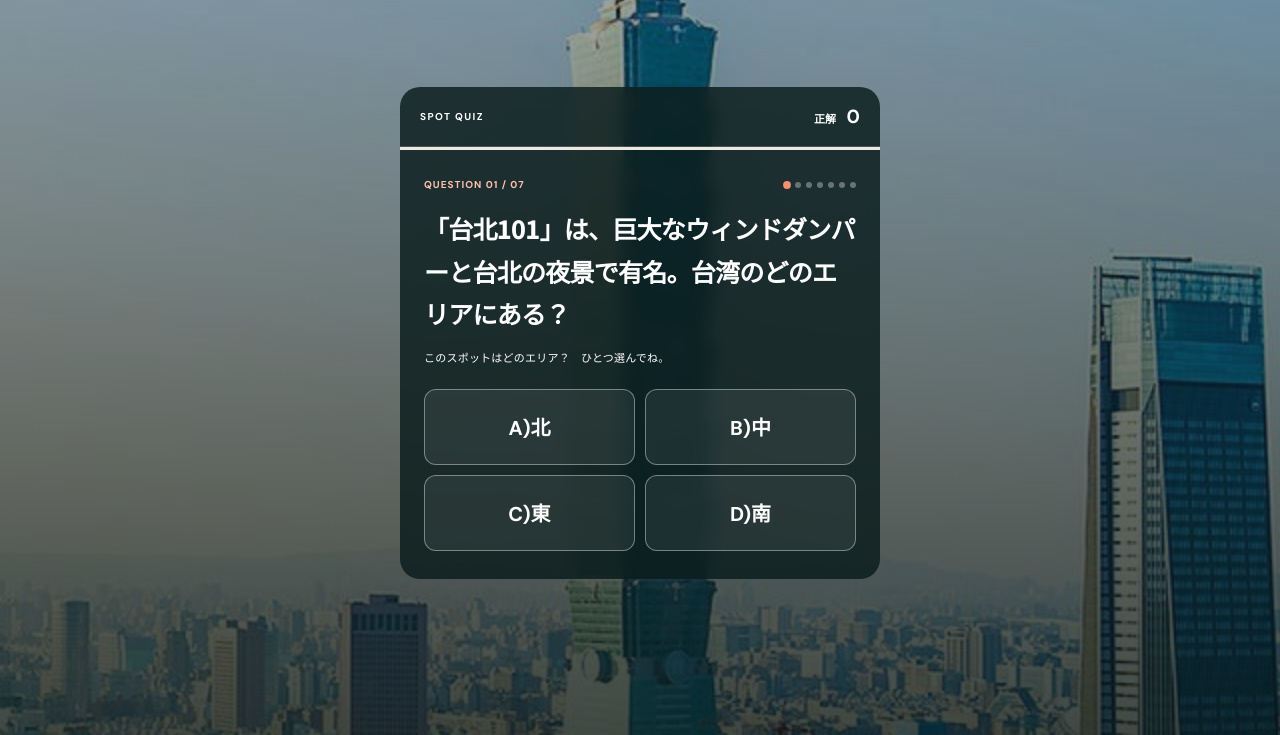
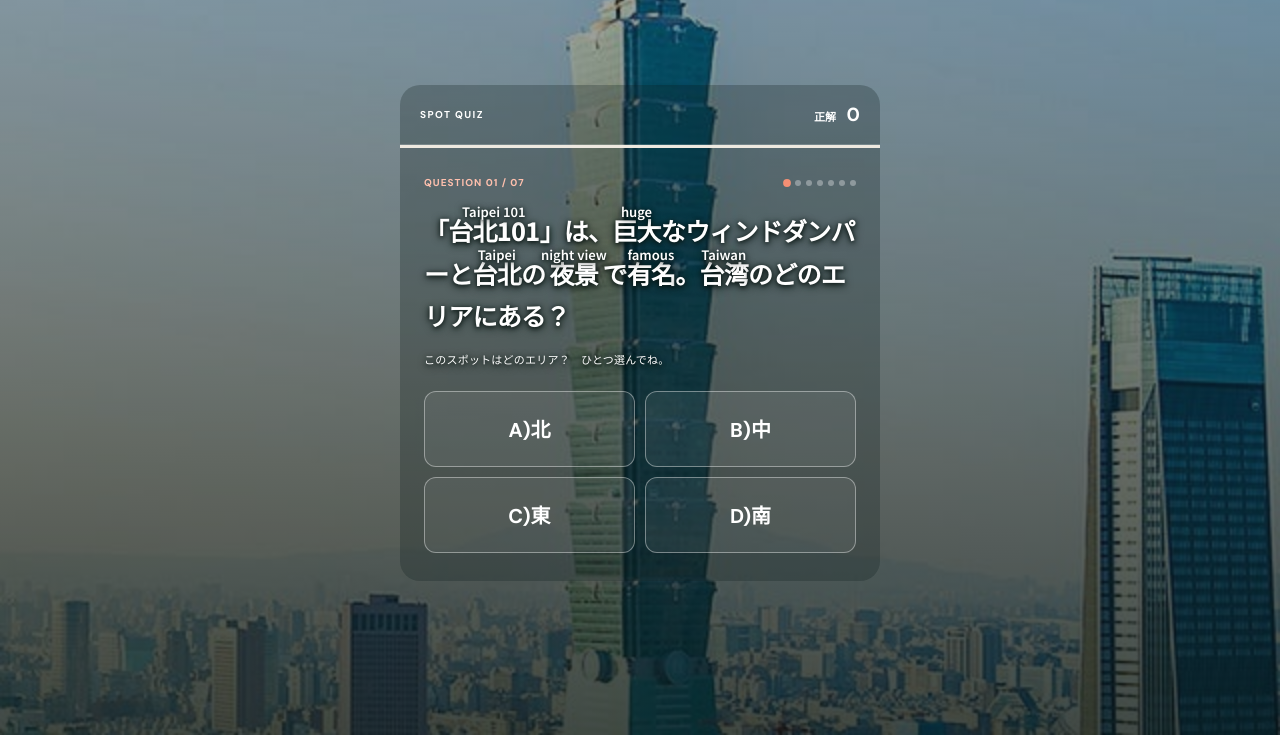
Before and after one commit to ken06light/ken06light.github.io, a plain HTML site: page taiwan-quiz/index.html in a window 1280 px wide. Both pictures are taken after a click on the button "旅をはじめる →". Shown: the part 65-800 px from the top of the page. Drawn offline with Linux system fonts and the light colour scheme.

Commit message:
Add English annotations and lighten the quiz panel

```diff
--- a/taiwan-quiz/index.html
+++ b/taiwan-quiz/index.html
@@ -27,11 +27,16 @@ html{overflow-x:clip;-webkit-text-size-adjust:100%}body{min-height:100svh}button
 .hero{display:flex;flex-direction:column;gap:22px;padding:22px 0 24px;align-items:stretch}.hero>div:first-child{width:100%}.cover{order:-1;height:240px;border-radius:18px;flex:none}.cover img{object-position:center 43%}.cover-tag{left:20px;bottom:18px;font-size:10px}.cover-tag span{font-size:17px}.eyebrow{font-size:9px;letter-spacing:.15em}h1{font-size:36px;line-height:1.35;letter-spacing:-.05em;margin:12px 0}.hero-copy{font-size:13px;line-height:1.9;max-width:none}.hero-meta{margin-top:16px;gap:7px}.pill{font-size:10px;padding:7px 10px}
 .game-wrap{padding:0 0 28px}.game-card{border-radius:18px}.start-screen{padding:26px 20px 24px}.start-symbol{font-size:25px;margin-bottom:8px}.start-screen h2{font-size:20px}.start-screen p{font-size:12px;line-height:1.9;margin-bottom:18px}.start-screen .primary,.result-screen .primary{width:100%;min-height:54px;border-radius:12px;font-size:15px}.footer{padding:0 0 max(22px,env(safe-area-inset-bottom));font-size:8px;letter-spacing:.04em;gap:10px}.result-screen{padding:38px 22px}.result-screen h2{font-size:24px}.result-screen p{font-size:14px}.result-score{font-size:72px}
 body.playing #quizScreen{min-height:100svh;min-height:100dvh;justify-content:flex-end;padding:max(20px,env(safe-area-inset-top)) max(16px,env(safe-area-inset-right)) max(24px,env(safe-area-inset-bottom)) max(16px,env(safe-area-inset-left));background-position:center;gap:0;isolation:isolate}
-body.playing .game-head,body.playing .game-body,body.playing .progress{width:min(480px,100%);flex-shrink:0}body.playing .game-head{padding:17px 20px;border-radius:20px 20px 0 0;background:rgba(12,30,29,.83)}body.playing .game-body{padding:23px 20px 22px;border-radius:0 0 20px 20px;background:rgba(12,30,29,.83)}body.playing .game-label{font-size:10px;letter-spacing:.14em}body.playing .score-label{font-size:11px}body.playing .score-label b{font-size:19px}body.playing .question-row{justify-content:space-between;gap:8px;margin-bottom:16px}body.playing .q-number{font-size:10px;letter-spacing:.1em}body.playing .q-dots{gap:5px}body.playing .prompt{font-size:clamp(20px,5.5vw,25px);line-height:1.7;overflow-wrap:anywhere;text-wrap:pretty}body.playing .hint{font-size:11px;line-height:1.7;margin:14px 0 21px;letter-spacing:.02em}body.playing .options{grid-template-columns:repeat(2,minmax(0,1fr));gap:10px}body.playing .option{min-height:76px;border-radius:12px;border-color:#ffffff65;background:#ffffff12;padding:12px}body.playing .letter{font-size:20px}
+body.playing .game-head,body.playing .game-body,body.playing .progress{width:min(480px,100%);flex-shrink:0}body.playing .game-head{padding:17px 20px;border-radius:20px 20px 0 0;background:rgba(12,30,29,.26)}body.playing .game-body{padding:23px 20px 22px;border-radius:0 0 20px 20px;background:rgba(12,30,29,.26)}body.playing .game-label{font-size:10px;letter-spacing:.14em}body.playing .score-label{font-size:11px}body.playing .score-label b{font-size:19px}body.playing .question-row{justify-content:space-between;gap:8px;margin-bottom:16px}body.playing .q-number{font-size:10px;letter-spacing:.1em}body.playing .q-dots{gap:5px}body.playing .prompt{font-size:clamp(20px,5.5vw,25px);line-height:1.7;overflow-wrap:anywhere;text-wrap:pretty}body.playing .hint{font-size:11px;line-height:1.7;margin:14px 0 21px;letter-spacing:.02em}body.playing .options{grid-template-columns:repeat(2,minmax(0,1fr));gap:10px}body.playing .option{min-height:76px;border-radius:12px;border-color:#ffffff65;background:#ffffff12;padding:12px}body.playing .letter{font-size:20px}
 .reveal-screen{min-height:100svh;min-height:100dvh;padding:max(22px,env(safe-area-inset-top)) max(20px,env(safe-area-inset-right)) max(26px,env(safe-area-inset-bottom)) max(20px,env(safe-area-inset-left))}.scene-head,.scene-content{width:min(480px,100%);margin-left:auto;margin-right:auto}.scene-head{font-size:10px}.scene-content{padding-top:70px}.scene-kicker{font-size:10px;letter-spacing:.12em}.scene-content h2{font-size:clamp(38px,11vw,54px);margin:12px 0 18px}.scene-content p{font-size:15px;line-height:1.95}.scene-result{flex-wrap:wrap;font-size:13px;margin:20px 0 24px;gap:10px}.scene-content .primary{width:100%;min-height:56px;border-radius:12px;font-size:15px}.scene-score{padding:9px 13px}
 @media(min-width:761px){body{background:radial-gradient(ellipse at top,#fffdf7,var(--paper) 75%)}.hero{padding-top:30px}.cover{height:260px}body.playing #quizScreen{justify-content:center}body.playing .game-body{padding:28px 24px}.reveal-screen{padding:40px}.scene-content{padding-bottom:12px}}
 @media(max-width:360px){.shell{width:calc(100% - 24px)}.cover{height:200px}h1{font-size:31px}body.playing #quizScreen{padding-left:10px;padding-right:10px}body.playing .game-body{padding:20px 16px}body.playing .prompt{font-size:20px}body.playing .option{min-height:66px}.scene-content p{font-size:14px}}
 @media(max-height:600px) and (orientation:landscape){body.playing #quizScreen{justify-content:flex-start;min-height:100%;padding-top:18px;padding-bottom:18px}body.playing .game-head,body.playing .game-body,body.playing .progress{width:min(650px,100%)}body.playing .game-body{padding:18px 20px}body.playing .prompt{font-size:20px}body.playing .options{grid-template-columns:repeat(4,minmax(0,1fr))}body.playing .option{min-height:56px}.reveal-screen{min-height:100%;justify-content:flex-start}.scene-content{padding-top:35px;padding-bottom:15px}.scene-content h2{font-size:36px}}
+
+body.playing .game-head, body.playing .game-body{backdrop-filter:none}
+body.playing .prompt, body.playing .hint{text-shadow:0 1px 4px #081411,0 2px 8px #081411}
+body.playing .prompt ruby{ruby-position:over;ruby-align:center}
+body.playing .prompt rt{font-size:.52em;font-weight:600;letter-spacing:0;color:inherit}
 </style>
 </head>
 <body>
@@ -50,18 +55,18 @@ body.playing .game-head,body.playing .game-body,body.playing .progress{width:min
 <footer class="shell footer"><span>台湾の七つのスポットをめぐる旅</span><span>TAIWAN · FORMOSA</span></footer>
 <script>
 const places=[
-{name:'台北101',image:'taipei-101.jpg',area:'北',prompt:'「台北101」は、巨大なウィンドダンパーと台北の夜景で有名。台湾のどのエリアにある？',fact:'高さを支える巨大な制振ダンパーや、わずか37秒のエレベーターが見どころ。展望台からは台北の街を一望できる。'},
-{name:'九份',image:'jiufen.jpg',area:'北',prompt:'赤いランタンの石段や芋圓で知られる「九份」。台湾のどのエリアにある？',fact:'ノスタルジックな路地には茶藝館が点在。夕暮れに灯る赤いランタンと、もちもちの芋圓を楽しもう。'},
-{name:'日月潭',image:'sun-moon-lake.jpg',area:'中',prompt:'台湾最大の天然湖で、サイクリングや遊覧船を楽しめる「日月潭」。どのエリアにある？',fact:'湖畔を走るサイクリングロードや、ロープウェイ・遊覧船が人気。邵族の文化にふれられる場所でもある。'},
-{name:'太魯閣',image:'taroko-gorge.jpg',area:'東',prompt:'大理石の絶壁や燕子口で知られる大峡谷「太魯閣」。どのエリアにある？',fact:'大理石の岩壁と渓谷がつくる壮大な景色が魅力。燕子口や砂卡礑など、自然を間近に感じるコースがある。'},
-{name:'阿里山',image:'alishan.jpg',area:'南',prompt:'森林鉄道や日の出の雲海で有名な「阿里山」。台湾のどのエリアにある？',fact:'歴史ある森林鉄道に乗って、ヒノキの森へ。早起きして見る日の出と雲海は忘れられない景色。'},
-{name:'愛河',image:'love-river.jpg',area:'南',prompt:'夜のクルーズや川沿いのカフェを楽しめる「愛河」。台湾のどのエリアにある？',fact:'夕暮れから夜にかけての川辺はとてもロマンチック。クルーズやオープンカフェで街の夜を楽しめる。'},
-{name:'蘭嶼',image:'orchid-island.jpg',area:'東',prompt:'タオ族の海洋文化やトビウオで知られ、台湾の東南の海に浮かぶ「蘭嶼」。どのエリアにある？',fact:'透明な海と豊かな海洋文化が息づく島。伝統的な地下屋やタタラ船、トビウオの文化に出会える。'}
+{name:'台北101',image:'taipei-101.jpg',area:'北',prompt:'「<ruby>台北101<rt lang="en">Taipei 101</rt></ruby>」は、<ruby>巨大<rt lang="en">huge</rt></ruby>なウィンドダンパーと<ruby>台北<rt lang="en">Taipei</rt></ruby>の<ruby>夜景<rt lang="en">night view</rt></ruby>で<ruby>有名<rt lang="en">famous</rt></ruby>。<ruby>台湾<rt lang="en">Taiwan</rt></ruby>のどのエリアにある？',fact:'高さを支える巨大な制振ダンパーや、わずか37秒のエレベーターが見どころ。展望台からは台北の街を一望できる。'},
+{name:'九份',image:'jiufen.jpg',area:'北',prompt:'<ruby>赤い<rt lang="en">red</rt></ruby>ランタンの<ruby>石段<rt lang="en">stone steps</rt></ruby>や<ruby>芋圓<rt lang="en">taro balls</rt></ruby>で<ruby>知られる<rt lang="en">known</rt></ruby>「<ruby>九份<rt lang="en">Jiufen</rt></ruby>」。<ruby>台湾<rt lang="en">Taiwan</rt></ruby>のどのエリアにある？',fact:'ノスタルジックな路地には茶藝館が点在。夕暮れに灯る赤いランタンと、もちもちの芋圓を楽しもう。'},
+{name:'日月潭',image:'sun-moon-lake.jpg',area:'中',prompt:'<ruby>台湾<rt lang="en">Taiwan</rt></ruby><ruby>最大<rt lang="en">largest</rt></ruby>の<ruby>天然湖<rt lang="en">natural lake</rt></ruby>で、サイクリングや<ruby>遊覧船<rt lang="en">sightseeing boat</rt></ruby>を<ruby>楽しめる<rt lang="en">enjoy</rt></ruby>「<ruby>日月潭<rt lang="en">Sun Moon Lake</rt></ruby>」。どのエリアにある？',fact:'湖畔を走るサイクリングロードや、ロープウェイ・遊覧船が人気。邵族の文化にふれられる場所でもある。'},
+{name:'太魯閣',image:'taroko-gorge.jpg',area:'東',prompt:'<ruby>大理石<rt lang="en">marble</rt></ruby>の<ruby>絶壁<rt lang="en">cliff</rt></ruby>や<ruby>燕子口<rt lang="en">Swallow Grotto</rt></ruby>で<ruby>知られる<rt lang="en">known</rt></ruby><ruby>大峡谷<rt lang="en">gorge</rt></ruby>「<ruby>太魯閣<rt lang="en">Taroko</rt></ruby>」。どのエリアにある？',fact:'大理石の岩壁と渓谷がつくる壮大な景色が魅力。燕子口や砂卡礑など、自然を間近に感じるコースがある。'},
+{name:'阿里山',image:'alishan.jpg',area:'南',prompt:'<ruby>森林鉄道<rt lang="en">forest railway</rt></ruby>や<ruby>日の出<rt lang="en">sunrise</rt></ruby>の<ruby>雲海<rt lang="en">sea of clouds</rt></ruby>で<ruby>有名<rt lang="en">famous</rt></ruby>な「<ruby>阿里山<rt lang="en">Alishan</rt></ruby>」。<ruby>台湾<rt lang="en">Taiwan</rt></ruby>のどのエリアにある？',fact:'歴史ある森林鉄道に乗って、ヒノキの森へ。早起きして見る日の出と雲海は忘れられない景色。'},
+{name:'愛河',image:'love-river.jpg',area:'南',prompt:'<ruby>夜<rt lang="en">night</rt></ruby>のクルーズや<ruby>川沿い<rt lang="en">riverside</rt></ruby>のカフェを<ruby>楽しめる<rt lang="en">enjoy</rt></ruby>「<ruby>愛河<rt lang="en">Love River</rt></ruby>」。<ruby>台湾<rt lang="en">Taiwan</rt></ruby>のどのエリアにある？',fact:'夕暮れから夜にかけての川辺はとてもロマンチック。クルーズやオープンカフェで街の夜を楽しめる。'},
+{name:'蘭嶼',image:'orchid-island.jpg',area:'東',prompt:'タオ<ruby>族<rt lang="en">people</rt></ruby>の<ruby>海洋文化<rt lang="en">maritime culture</rt></ruby>やトビウオで<ruby>知られ<rt lang="en">known</rt></ruby>、<ruby>台湾<rt lang="en">Taiwan</rt></ruby>の<ruby>東南<rt lang="en">southeast</rt></ruby>の<ruby>海<rt lang="en">sea</rt></ruby>に<ruby>浮かぶ<rt lang="en">lies offshore</rt></ruby>「<ruby>蘭嶼<rt lang="en">Orchid Island</rt></ruby>」。どのエリアにある？',fact:'透明な海と豊かな海洋文化が息づく島。伝統的な地下屋やタタラ船、トビウオの文化に出会える。'}
 ];
 const areas=[{key:'A',name:'北'},{key:'B',name:'中'},{key:'C',name:'東'},{key:'D',name:'南'}];let index=0,score=0,locked=false;
 const $=id=>document.getElementById(id);
 function begin(){index=0;score=0;document.body.classList.remove('revealing');$('revealScreen').classList.add('hidden');$('score').textContent='0';$('startScreen').classList.add('hidden');$('resultScreen').classList.add('hidden');$('quizScreen').classList.remove('hidden');render()}
-function render(){locked=false;const p=places[index];document.body.classList.add('playing');$('quizScreen').style.setProperty('--question-image',`url("assets/${p.image}")`);$('qNumber').textContent=`QUESTION ${String(index+1).padStart(2,'0')} / 07`;$('prompt').textContent=p.prompt;$('progressFill').style.width=`${index/7*100}%`;$('feedback').classList.remove('show');$('nextButton').classList.add('hidden');$('qDots').innerHTML=places.map((_,i)=>`<span class="dot ${i<index?'done':''} ${i===index?'current':''}"></span>`).join('');$('options').innerHTML=areas.map(choice=>`<button class="option" data-area="${choice.name}" aria-label="${choice.key})${choice.name}"><span class="letter">${choice.key})${choice.name}</span></button>`).join('');$('options').querySelectorAll('button').forEach(btn=>btn.addEventListener('click',()=>answer(btn,p)))}
+function render(){locked=false;const p=places[index];document.body.classList.add('playing');$('quizScreen').style.setProperty('--question-image',`url("assets/${p.image}")`);$('qNumber').textContent=`QUESTION ${String(index+1).padStart(2,'0')} / 07`;$('prompt').innerHTML=p.prompt;$('progressFill').style.width=`${index/7*100}%`;$('feedback').classList.remove('show');$('nextButton').classList.add('hidden');$('qDots').innerHTML=places.map((_,i)=>`<span class="dot ${i<index?'done':''} ${i===index?'current':''}"></span>`).join('');$('options').innerHTML=areas.map(choice=>`<button class="option" data-area="${choice.name}" aria-label="${choice.key})${choice.name}"><span class="letter">${choice.key})${choice.name}</span></button>`).join('');$('options').querySelectorAll('button').forEach(btn=>btn.addEventListener('click',()=>answer(btn,p)))}
 function answer(btn,p){if(locked)return;locked=true;const correct=btn.dataset.area===p.area;if(correct)score++;$('score').textContent=score;$('sceneCounter').textContent=`QUESTION ${String(index+1).padStart(2,'0')} / 07`;$('sceneScore').textContent=`正解 ${score}`;$('sceneKicker').textContent=`SPOT REVEALED · ${p.area} AREA`;$('sceneTitle').textContent=correct?'正解！':'おしい！';$('sceneText').textContent=p.fact;$('sceneBadge').textContent=correct?'正解':`正解は ${p.area}`;$('scenePlace').textContent=`${p.name} · ${p.area}エリア`;$('revealScreen').style.setProperty('--scene-image',`url("assets/${p.image}")`);$('revealNext').textContent=index===6?'結果を見る　→':'次のスポットへ　→';$('revealScreen').classList.remove('hidden');document.body.classList.add('revealing');$('progressFill').style.width=`${(index+1)/7*100}%`;$('revealNext').focus()}
 function advanceFromReveal(){$('revealScreen').classList.add('hidden');document.body.classList.remove('revealing');if(index>=6){finish();$('gameCard').scrollIntoView({behavior:'smooth',block:'center'});return}index++;render();document.querySelector('.game-wrap').scrollIntoView({behavior:'smooth',block:'center'})}
 function finish(){document.body.classList.remove('playing');$('quizScreen').classList.add('hidden');$('resultScreen').classList.remove('hidden');$('finalScore').innerHTML=`${score}<small> / 7</small>`;let title,text;if(score===7){title='台湾マスター！';text='すばらしい！七つのスポットを全部見つけたね。次の旅先も楽しんで！'}else if(score>=5){title='台湾旅行の達人！';text='よくできました！台湾の魅力をたくさん知っているね。'}else if(score>=3){title='旅の発見がいっぱい！';text='いい調子！気になる場所を写真でもっと見てみよう。'}else{title='旅はこれから！';text='知らないスポットに出会えたね。もう一度チャレンジしてみよう！'}$('resultTitle').textContent=title;$('resultText').textContent=text;$('progressFill').style.width='100%'}
```
